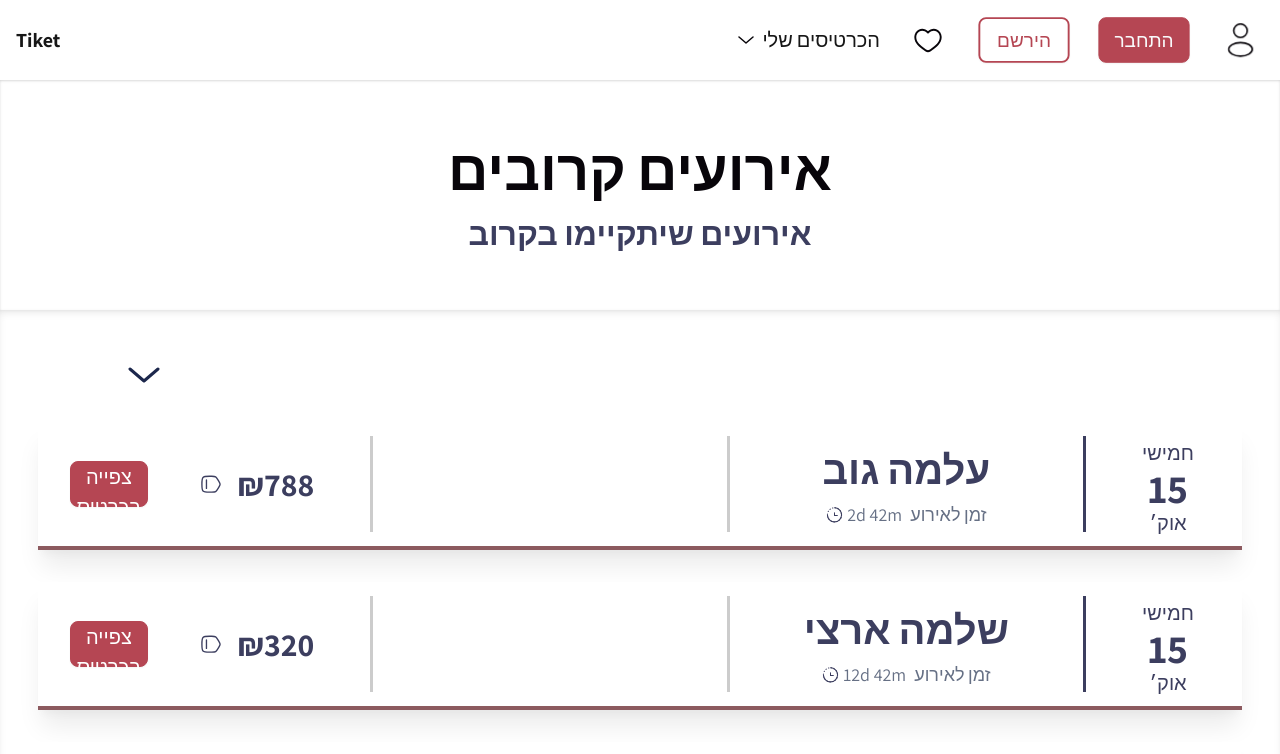
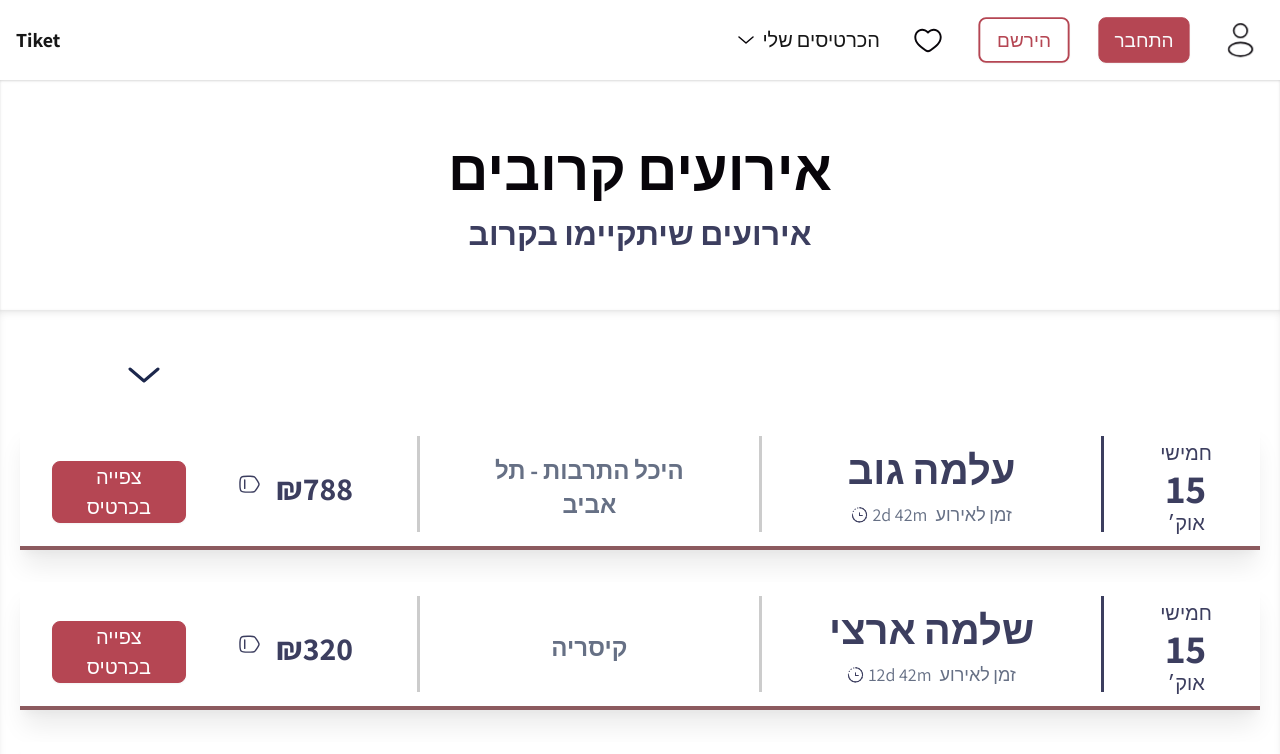
Before and after one commit to tiketuser/Tiket, a Next.js app: page /MyTickets in a window 1280 px wide. Shown: the top 754 px of the page. Built offline with nearby package versions, Linux system fonts and the light colour scheme.

Commit message:
didnt finish

```diff
--- a/app/MyTickets/page.tsx
+++ b/app/MyTickets/page.tsx
@@ -83,6 +83,7 @@ const MyTickets = ({ params }: Props) => {
                     title={card.title}
                     price={card.price}
                     timeLeft={card.timeLeft}
+                    seatLocation=""
                     buttonAction="צפייה בכרטיס"
                   />
                 </div>
--- a/app/components/SingleCard/SingleCard.tsx
+++ b/app/components/SingleCard/SingleCard.tsx
@@ -80,14 +80,14 @@ const SingleCard: React.FC<SingleCardProps> = ({
       <div className="sm:w-[3px] sm:h-24 w-[1.5px] h-[56px] bg-weakText"></div>{" "}
       {/* Divider */}
       {/* Location Section */}
-      <div className="text-center mt-2 sm:text-heading-5-desktop xs:text-text-regular text-text-small  font-bold text-weakTextBluish sm:w-[250px] w-[90px]">
-        <span>{seatLocation}</span>
+      <div className="text-center mt-2 sm:text-heading-5-desktop xs:text-text-regular text-text-small font-bold text-weakTextBluish sm:w-[250px] w-[90px]">
+        <span>{seatLocation || location}</span>
       </div>
       {/* Divider */}
       <div className="sm:w-[3px] sm:h-24 h-[56px] w-[1.5px] bg-weakText"></div>
       {/* Price Section */}
       <div className="flex sm:flex-row flex-col h-[50px] items-center text-center sm:mt-0 mt-3 sm:gap-4 gap-0">
-        <span className="text-strongText sm:text-heading-4-desktop text-heading-6-mobile font-extraBold sm:leading-10">
+        <span className="text-strongText mt-2 mr-2 sm:text-heading-4-desktop text-heading-6-mobile font-extraBold sm:leading-10">
           ₪{price}
         </span>
         {priceBefore && (
@@ -103,9 +103,18 @@ const SingleCard: React.FC<SingleCardProps> = ({
       </div>
       {/* Action Button */}
       <Link href="/EventPage">
-        <button className="btn sm:mt-0 mt-4 btn-primary min-h-0 sm:w-[78px] sm:h-[46px] xs:h-9 xs:w-[50px] h-7 w-[40px] text-white sm:text-text-large xs:text-text-small text-text-extra-small  font-normal">
+        <button
+          className="btn mt-4 mr-2 btn-primary min-h-0 sm:w-auto sm:h-auto xs:h-auto xs:w-auto h-auto w-auto text-white sm:text-text-large xs:text-text-extra-small  font-normal"
+          onClick={() => setCheckoutDialogOpen(true)}
+        >
           {buttonAction}
         </button>
+
+        <CheckoutDialog
+          isOpen={isCheckoutDialogOpen}
+          onClose={() => setCheckoutDialogOpen(false)}
+          isUserConnected={false}
+        />
       </Link>
     </div>
   );
```
